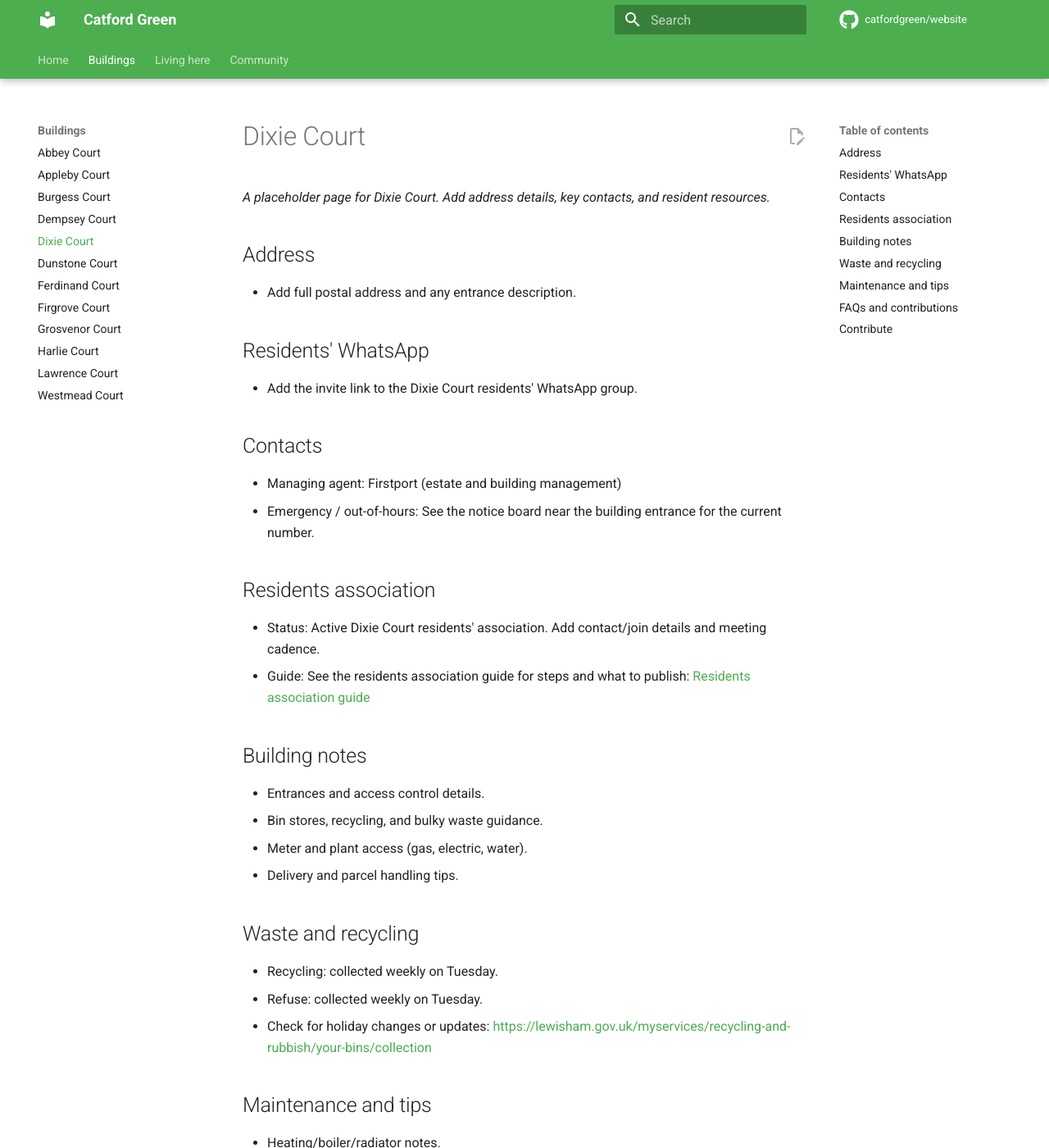
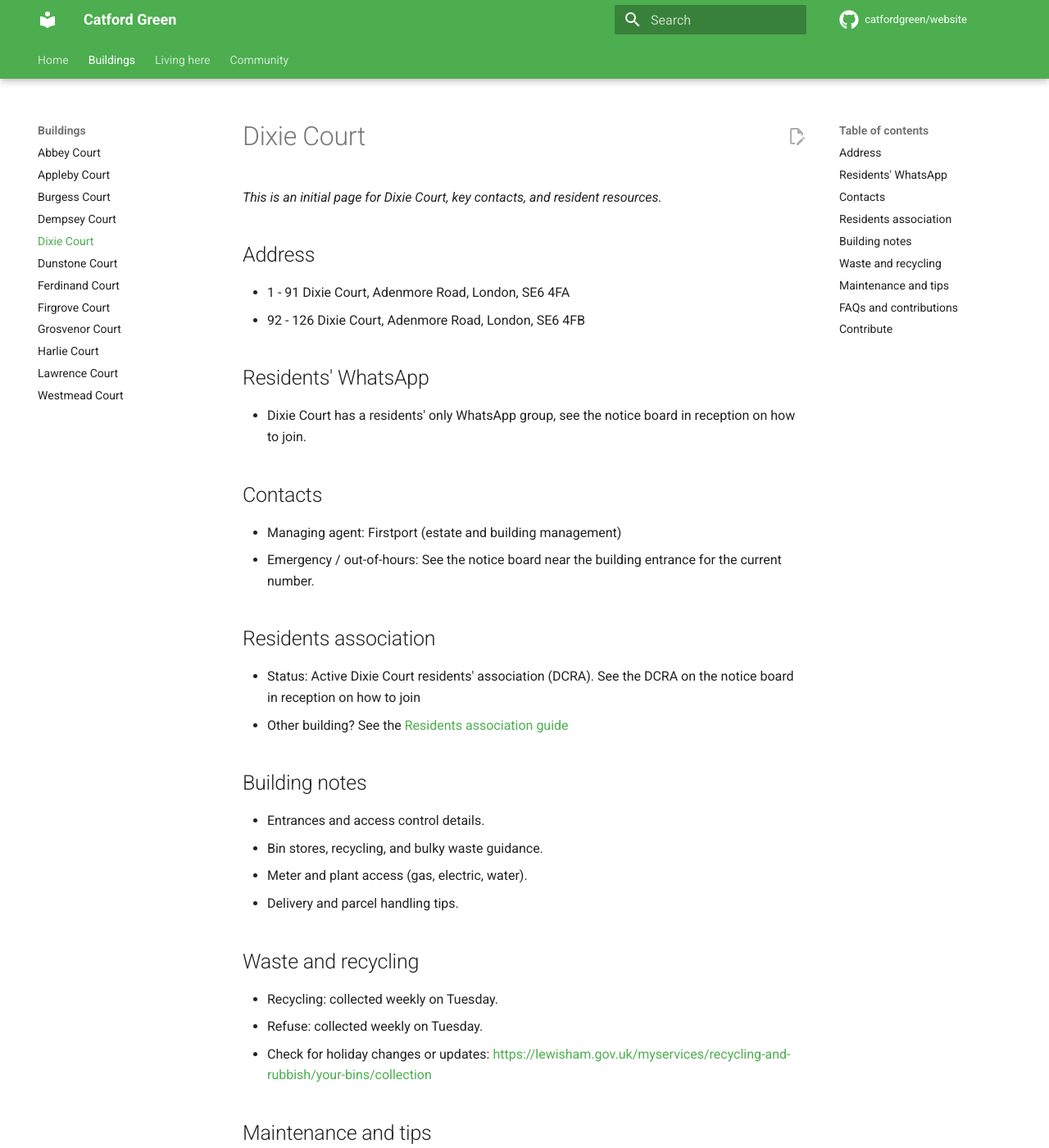
Before and after one commit to catfordgreen/website, an MkDocs documentation site: the page built from docs/dixie-court/index.md, in a window 1280 px wide and 1400 px high. Shown: the whole window at 82% size. Built offline with MkDocs 1.6.1 and Material for MkDocs 9.7.7, drawn with Linux system fonts in a browser that asks for light colours; plug-ins that fetch from the network failed and are left out; comment, search, counter and statistics services are not loaded.

Commit message:
Revise Dixie Court index with updated information
Updated the Dixie Court page with address details, WhatsApp group information, and residents association status.

```diff
--- a/docs/dixie-court/index.md
+++ b/docs/dixie-court/index.md
@@ -1,20 +1,21 @@
 # Dixie Court
 
-_A placeholder page for Dixie Court. Add address details, key contacts, and resident resources._
+_This is an initial page for Dixie Court, key contacts, and resident resources._
 
 ## Address
-- Add full postal address and any entrance description.
+- 1 - 91 Dixie Court, Adenmore Road, London, SE6 4FA
+- 92 - 126 Dixie Court, Adenmore Road, London, SE6 4FB
 
 ## Residents' WhatsApp
-- Add the invite link to the Dixie Court residents' WhatsApp group.
+- Dixie Court has a residents' only WhatsApp group, see the notice board in reception on how to join.
 
 ## Contacts
 - Managing agent: Firstport (estate and building management)
 - Emergency / out-of-hours: See the notice board near the building entrance for the current number.
 
 ## Residents association
-- Status: Active Dixie Court residents' association. Add contact/join details and meeting cadence.
-- Guide: See the residents association guide for steps and what to publish: [Residents association guide](../residents-association.md)
+- Status: Active Dixie Court residents' association (DCRA). See the DCRA on the notice board in reception on how to join
+- Other building? See the [Residents association guide](../residents-association.md)
 
 ## Building notes
 - Entrances and access control details.
```
